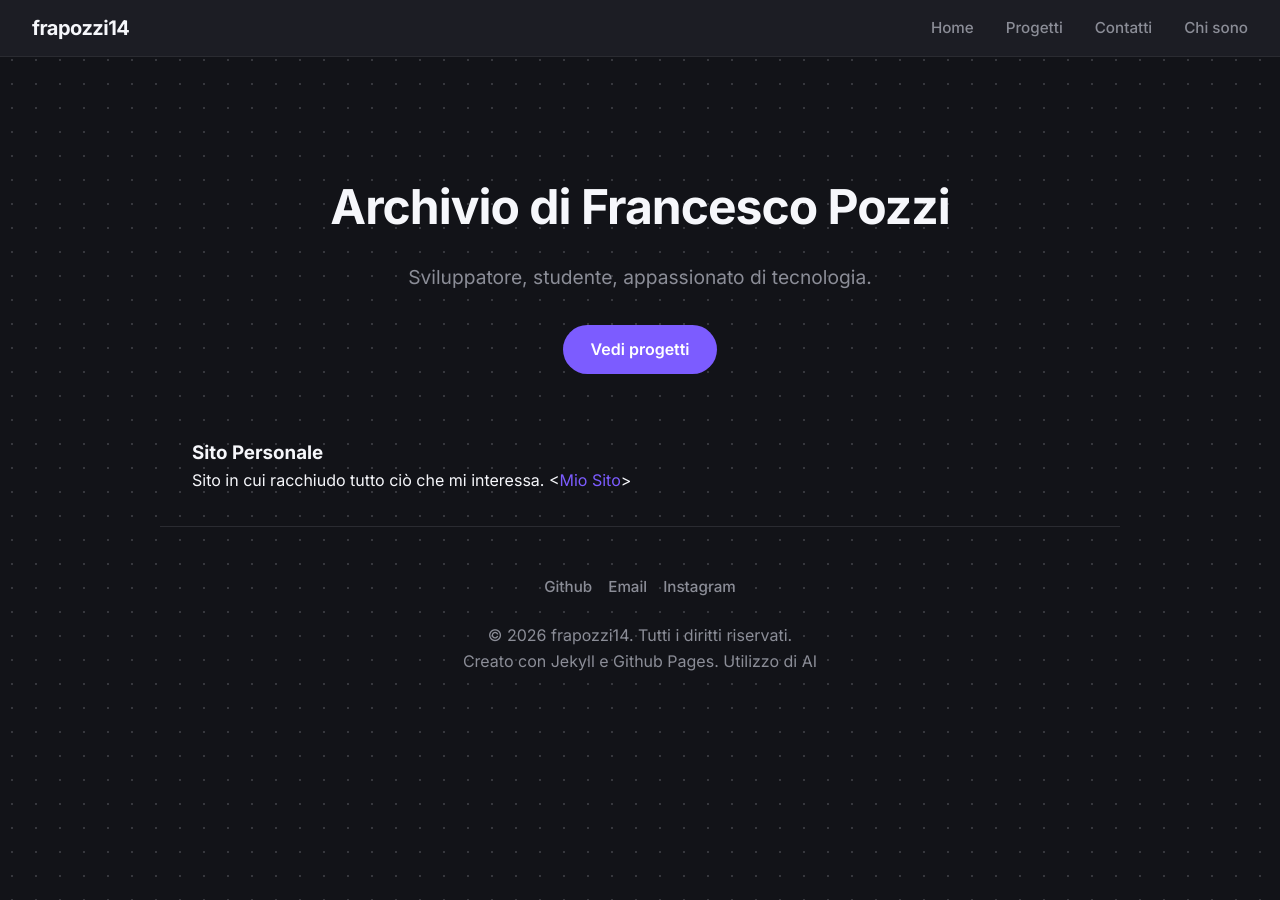
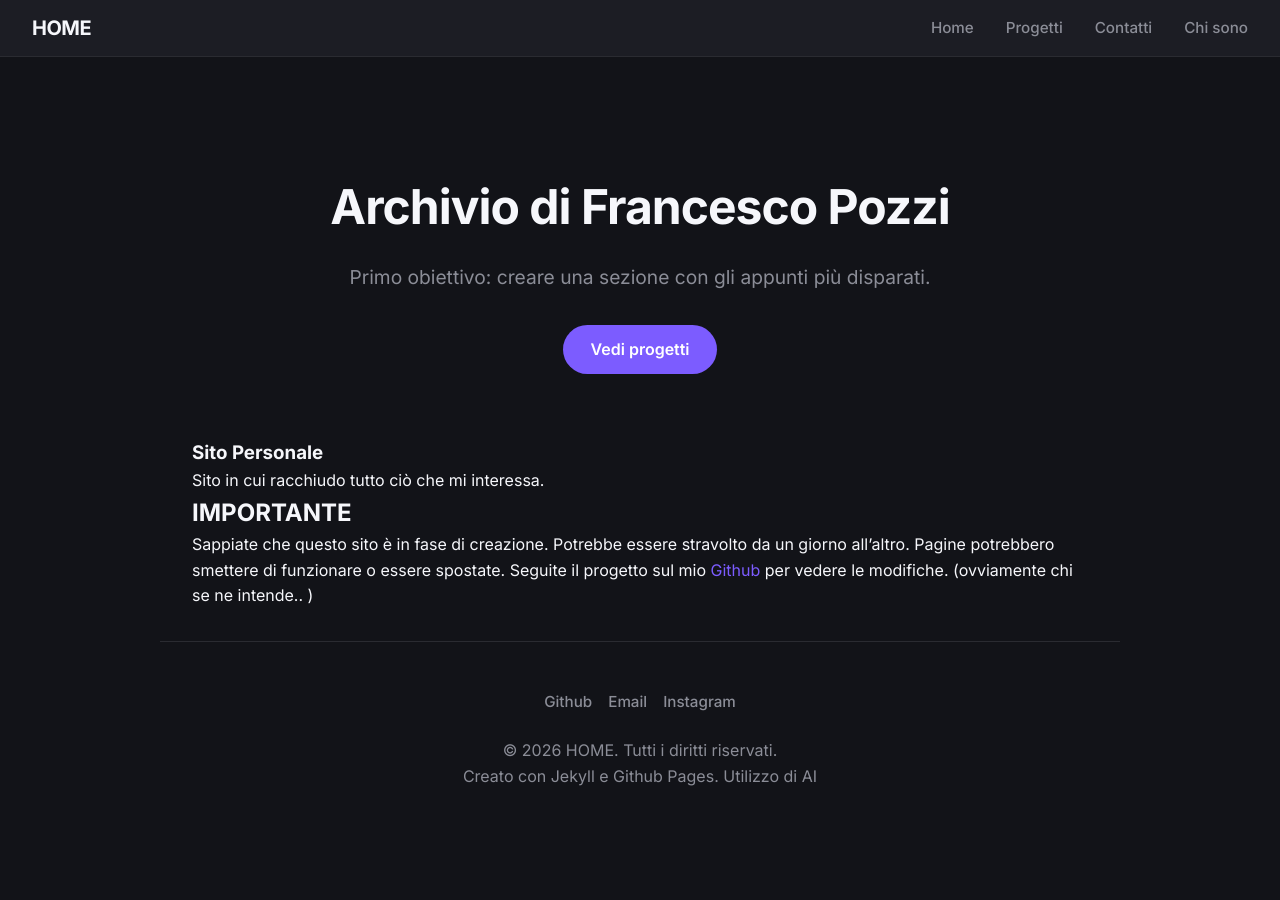
Before and after one commit to FraPozzi14/FraPozzi14.github.io, a Jekyll site: the page built from index.md, in a window 1280 px wide. Built offline with Jekyll 4.4.1, drawn with Linux system fonts in a browser that asks for light colours.

Commit message:
commit 9: sistemazione interfaccia. Modifica tasto Home che prima si presentava come il mio nome github. Rimozione pallini di sfondo che danno fastidio visivo. Modificati i copyrights

```diff
--- a/_config.yml
+++ b/_config.yml
@@ -1,4 +1,4 @@
-title: frapozzi14
+title: HOME
 description: "Sito di frapozzi14"
 
 url: "https://frapozzi14.github.io"
--- a/assets/css/style.css
+++ b/assets/css/style.css
@@ -179,19 +179,6 @@ section h2::after {
   border-radius: 2px;
 }
 
-.bg-dots {
-  position: fixed;
-  top: 0;
-  left: 0;
-  width: 100%;
-  height: 100%;
-  pointer-events: none;
-  z-index: -1;
-  opacity: 0.3;
-  background-image: radial-gradient(var(--text-light) 1px, transparent 1px);
-  background-size: 24px 24px;
-}
-
 @media (max-width: 768px) {
   .site-header {
     flex-direction: column;
--- a/index.md
+++ b/index.md
@@ -4,11 +4,13 @@ layout: default
 ---
 <div class="hero">
   <h1>Archivio di Francesco Pozzi</h1>
-  <p class="lead">Sviluppatore, studente, appassionato di tecnologia.</p>
+  <p class="lead">Primo obiettivo: creare una sezione con gli appunti più disparati.</p>
   <a href="{{ '/progetti' | relative_url }}" class="btn">Vedi progetti</a>
 </div>
 
 
 ### Sito Personale
 Sito in cui racchiudo tutto ciò che mi interessa.
-<[Mio Sito](https://frapozzi14.github.io)>
+
+## IMPORTANTE
+Sappiate che questo sito è in fase di creazione. Potrebbe essere stravolto da un giorno all'altro. Pagine potrebbero smettere di funzionare o essere spostate. Seguite il progetto sul mio [Github](https://github.com/FraPozzi14/FraPozzi14.github.io) per vedere le modifiche. (ovviamente chi se ne intende.. )
```
